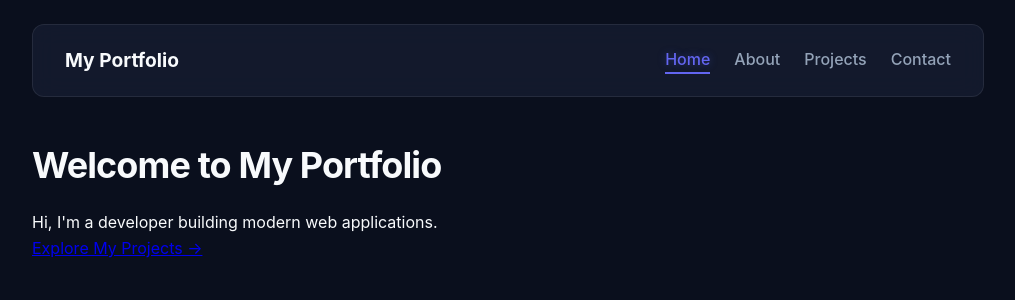
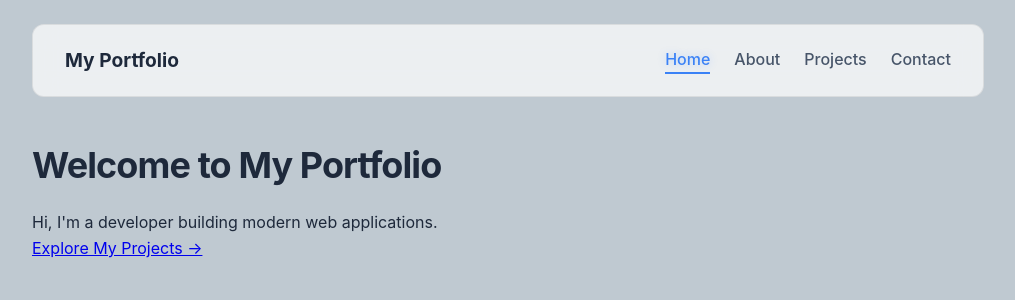
Before and after one commit to vien-hub/my-portfolio-lab3, a React (Vite) app in the folder my-portfolio/: page / in a window 1280 px wide. Shown: the top 300 px of the page, without its empty margins (132-1147 px from the left). Built offline with nearby package versions, Linux system fonts and the light colour scheme.

Commit message:
Update background color to #BFC9D1

```diff
--- a/my-portfolio/src/index.css
+++ b/my-portfolio/src/index.css
@@ -1,12 +1,12 @@
 :root {
-  --bg-primary: #0a0f1d;
-  --bg-card: rgba(23, 31, 52, 0.7);
-  --accent: #6366f1;
-  --accent-glow: rgba(99, 102, 241, 0.35);
-  --text-main: #f8fafc;
-  --text-muted: #94a3b8;
-  --border: rgba(255, 255, 255, 0.08);
-  --border-hover: rgba(99, 102, 241, 0.5);
+  --bg-primary: #BFC9D1;
+  --bg-card: rgba(255, 255, 255, 0.7);
+  --accent: #3b82f6;
+  --accent-glow: rgba(59, 130, 246, 0.25);
+  --text-main: #1e293b;
+  --text-muted: #475569;
+  --border: rgba(0, 0, 0, 0.08);
+  --border-hover: rgba(59, 130, 246, 0.5);
   --radius: 12px;
 }
 
```
